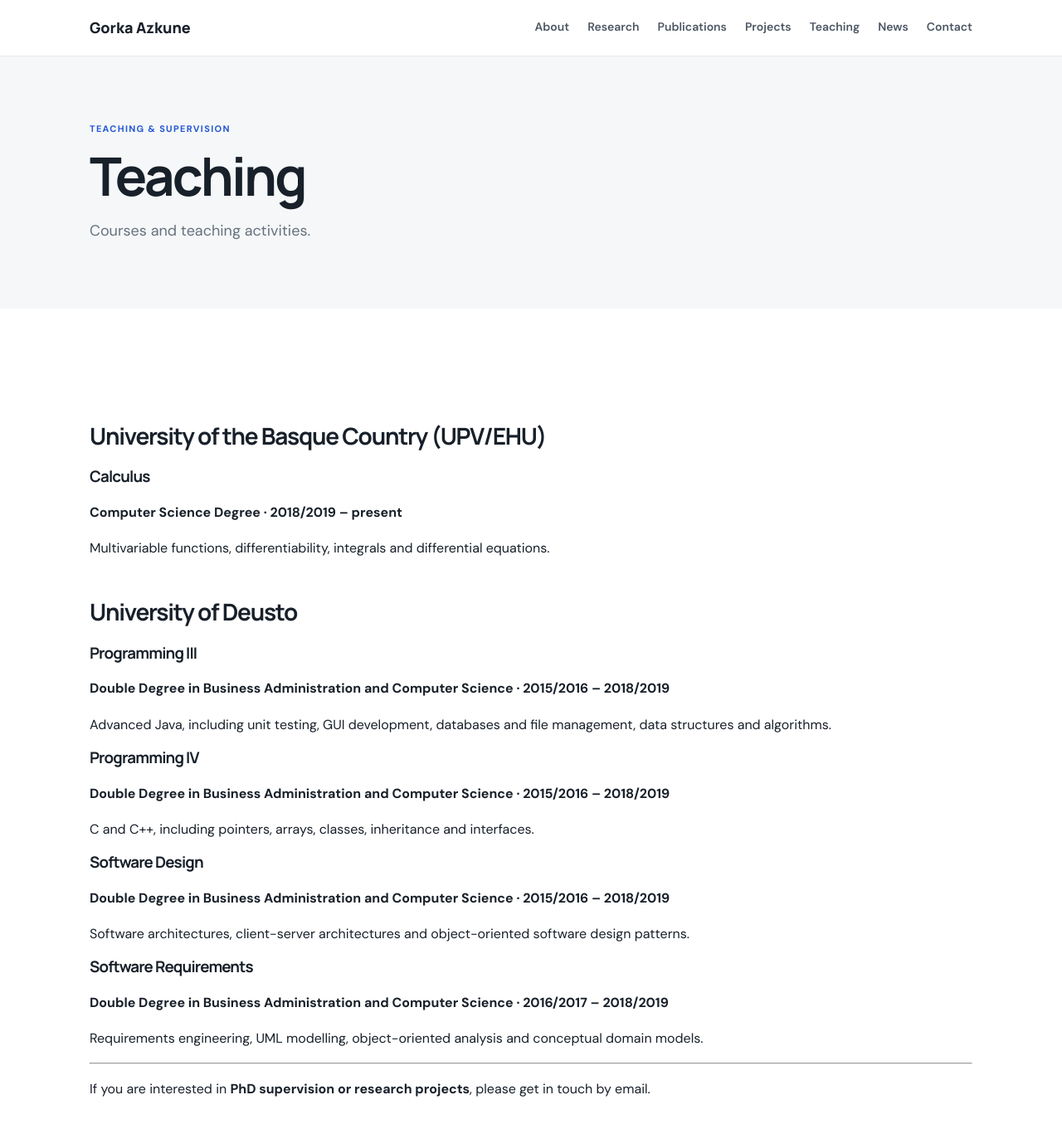
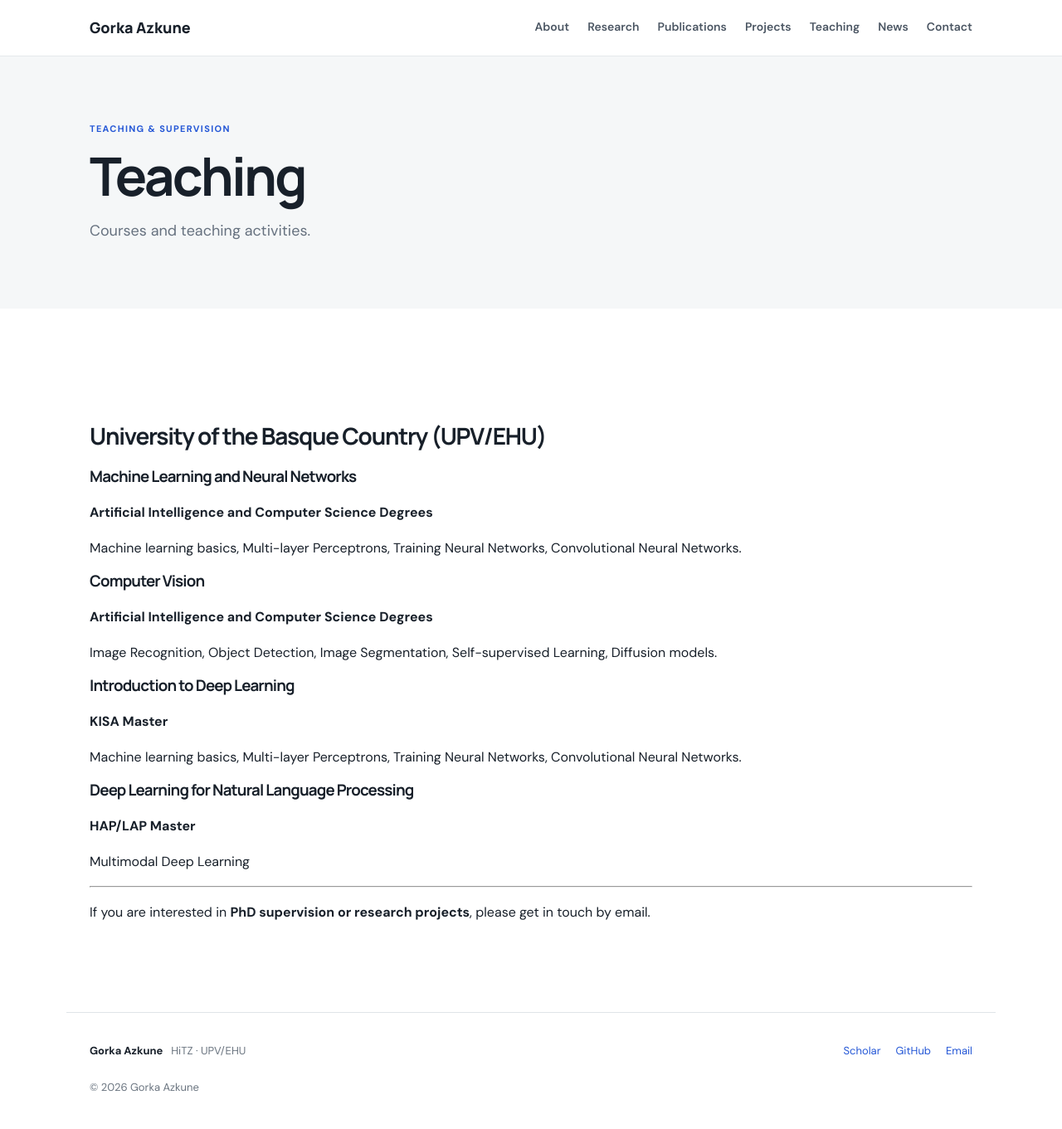
Before and after one commit to gazkune/gazkune.github.io, a Jekyll site: the page built from teaching.md, in a window 1280 px wide and 1400 px high. Shown: the top 1361 px of the window at 83% size. Built offline with Jekyll 4.4.1, drawn with Linux system fonts in a browser that asks for light colours.

Commit message:
teaching updated

```diff
--- a/_data/publications.yml
+++ b/_data/publications.yml
@@ -1,8 +1,10 @@
 - {year: 2026, title: "Multimodal Large Language Models for Low-Resource Languages: A Case Study for Basque", authors: "Lukas Arana, Julen Etxaniz, Ander Salaberria, Gorka Azkune", venue: "LREC 2026", url: "https://arxiv.org/abs/2511.09396"}
 - {year: 2026, title: "Multimodal LLMs Do Not Compose Skills Optimally Across Modalities", authors: "Paula Ontalvilla, Aitor Ormazabal, Gorka Azkune", venue: "LREC 2026", url: "https://aclanthology.org/anthology-files/anthology-files/pdf/lrec/2026.lrec-1.767.pdf"}
+- {year: 2025, title: "When to retrieve: Teaching llms to utilize information retrieval effectively", authors: "Tiziano Labruna, Jon Ander Campos, Gorka Azkune", venue: "RANLP 2025", url: "https://aclanthology.org/2025.ranlp-1.73.pdf"}
 - {year: 2025, title: "Vision-Language Models Struggle to Align Entities across Modalities", authors: "Iñigo Alonso, Gorka Azkune, Ander Salaberria, Jeremy Barnes, Oier Lopez de Lacalle", venue: "ACL Findings 2025", url: "https://aclanthology.org/2025.findings-acl.965.pdf"}
 - {year: 2025, title: "EnerGIZAr: Leveraging GIZA++ for Effective Tokenizer Initialization", authors: "Pranaydeep Singh, Eneko Agirre, Gorka Azkune, Orphee De Clercq, Els Lefever", venue: "ACL Findigns 2025", url: "https://aclanthology.org/2025.findings-acl.109.pdf"}
 - {year: 2025, title: "Improving the Efficiency of Visually Augmented Language Models", authors: "Paula Ontalvilla, Aitor Ormazabal, Gorka Azkune", venue: "COLING 2025", url: "https://aclanthology.org/2025.coling-main.343.pdf"}
 - {year: 2024, title: "BIVLC: Extending Vision-Language Compositionality Evaluation with Text-to-Image Retrieval", authors: "Gorka Azkune et al.", venue: "NeurIPS 2024", url: "https://proceedings.neurips.cc/paper_files/paper/2024/file/b8b93c48f5bfa385d071342089d70422-Paper-Datasets_and_Benchmarks_Track.pdf"}
 - {year: 2024, title: "BERTAQA: How Much Do Language Models Know About Local Culture?", authors: "Gorka Azkune et al.", venue: "NeurIPS 2024", url: "https://proceedings.neurips.cc/paper_files/paper/2024/file/3bb42f6bb1b1ab6809afd6c90865b087-Paper-Datasets_and_Benchmarks_Track.pdf"}
 - {year: 2024, title: "Do Multilingual Language Models Think Better in English?", authors: "Julen Etxaniz, Gorka Azkune, Aitor Soroa, Oier Lopez de Lacalle, Mikel Artetxe", venue: "NAACL 2024", url: "https://aclanthology.org/2024.naacl-short.46.pdf"}
+- {year: 2024, title: "Grounding spatial relations in text-only language models", authors: "Gorka Azkune, Ander Salaberria, Eneko Agirre", venue: "Neural Networks", url: "https://www.sciencedirect.com/science/article/pii/S089360802300655X"}
--- a/teaching.md
+++ b/teaching.md
@@ -6,28 +6,25 @@ description: Courses and teaching activities.
 permalink: /teaching/
 ---
 ## University of the Basque Country (UPV/EHU)
-### Calculus
-**Computer Science Degree · 2018/2019 – present**
+### Machine Learning and Neural Networks
+**Artificial Intelligence and Computer Science Degrees**
 
-Multivariable functions, differentiability, integrals and differential equations.
+Machine learning basics, Multi-layer Perceptrons, Training Neural Networks, Convolutional Neural Networks.
 
-## University of Deusto
-### Programming III
-**Double Degree in Business Administration and Computer Science · 2015/2016 – 2018/2019**
+### Computer Vision
+**Artificial Intelligence and Computer Science Degrees**
 
-Advanced Java, including unit testing, GUI development, databases and file management, data structures and algorithms.
-### Programming IV
-**Double Degree in Business Administration and Computer Science · 2015/2016 – 2018/2019**
+Image Recognition, Object Detection, Image Segmentation, Self-supervised Learning, Diffusion models.
 
-C and C++, including pointers, arrays, classes, inheritance and interfaces.
-### Software Design
-**Double Degree in Business Administration and Computer Science · 2015/2016 – 2018/2019**
+### Introduction to Deep Learning
+**KISA Master**
 
-Software architectures, client-server architectures and object-oriented software design patterns.
-### Software Requirements
-**Double Degree in Business Administration and Computer Science · 2016/2017 – 2018/2019**
+Machine learning basics, Multi-layer Perceptrons, Training Neural Networks, Convolutional Neural Networks.
 
-Requirements engineering, UML modelling, object-oriented analysis and conceptual domain models.
+### Deep Learning for Natural Language Processing
+**HAP/LAP Master**
+
+Multimodal Deep Learning
 
 ---
 If you are interested in **PhD supervision or research projects**, please get in touch by email.
```
